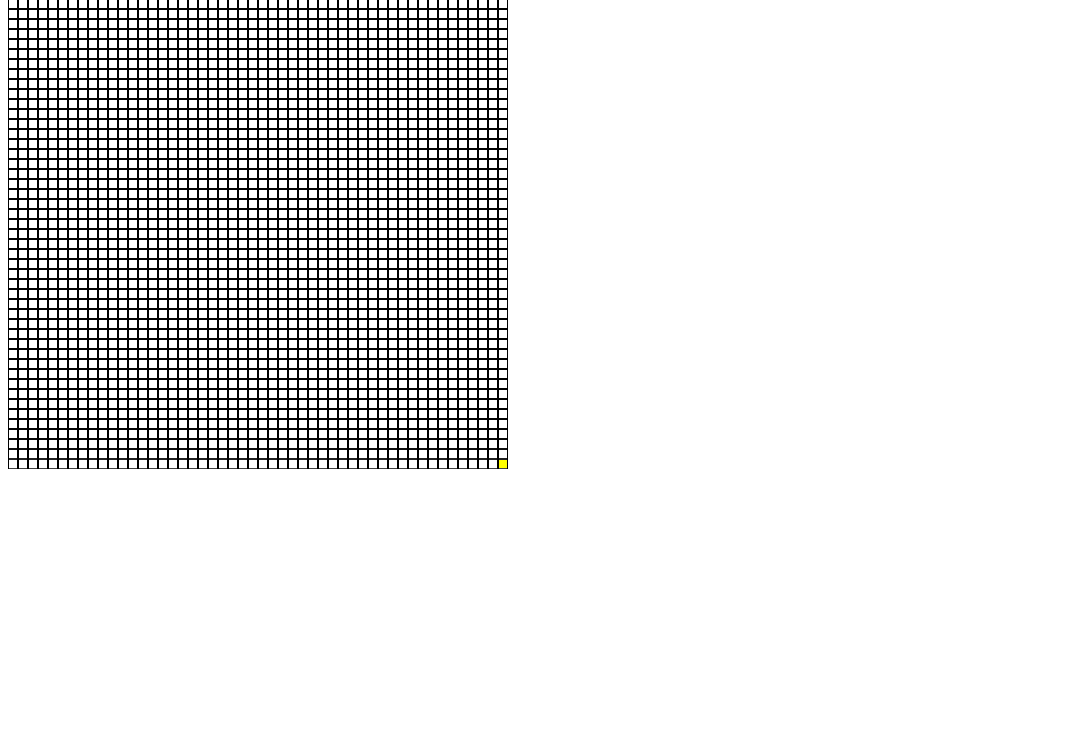
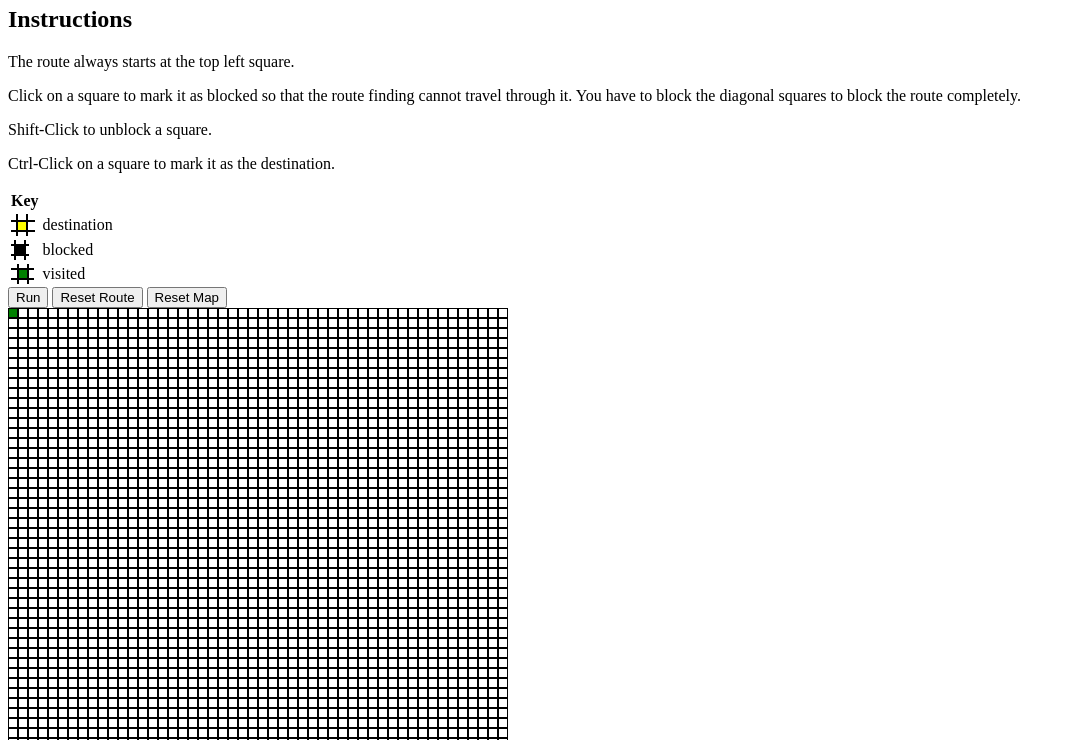
Before and after one commit to wai-t/CompSci, a plain HTML site: page ComputerScience/Dijkstra/index.html in a window 1280 px wide. Shown: the part 60-800 px from the top of the page, without its empty margins (0-1075 px from the left). Drawn offline with Linux system fonts and the light colour scheme.

Commit message:
instructions

```diff
--- a/ComputerScience/Dijkstra/index.html
+++ b/ComputerScience/Dijkstra/index.html
@@ -20,9 +20,28 @@
         </style>
     </head>
     <body>
-        <button onclick="run()">Run</button>
-        <button onclick="reset_route()">Reset Route</button>
-        <button onclick="reset_map()">Reset Map</button>
+        <h1>Dijkstra's Route Finding Algorithm</h1>
+        <div>
+            <h2>Instructions</h2>
+            The route always starts at the top left square.</p>
+            Click on a square to mark it as blocked so that the route finding cannot travel through it. You have to block the
+            diagonal squares to block the route completely.</p>
+            Shift-Click to unblock a square.</p>
+            Ctrl-Click on a square to mark it as the destination.</p>
+            <table>
+                <thead>
+                    <th span="2">Key</th>
+                </thead>
+                <tbody>
+                    <tr><td><image src="./destination.png"/></td><td>destination</td></tr>
+                    <tr><td><image src="./blocked.png"/></td><td>blocked</td></tr>
+                    <tr><td><image src="./visited.png"/></td><td>visited</td></tr>
+                </tbody>
+            </table>
+            <button onclick="run()">Run</button>
+            <button onclick="reset_route()">Reset Route</button>
+            <button onclick="reset_map()">Reset Map</button>
+        </div>
         <div>
             <canvas id="route" width="500" height="500"></canvas>
             <canvas id="cells" width="500" height="500"></canvas>
```
Also changed, not shown: ComputerScience/Dijkstra/blocked.png (added), ComputerScience/Dijkstra/destination.png (added), ComputerScience/Dijkstra/visited.png (added).
